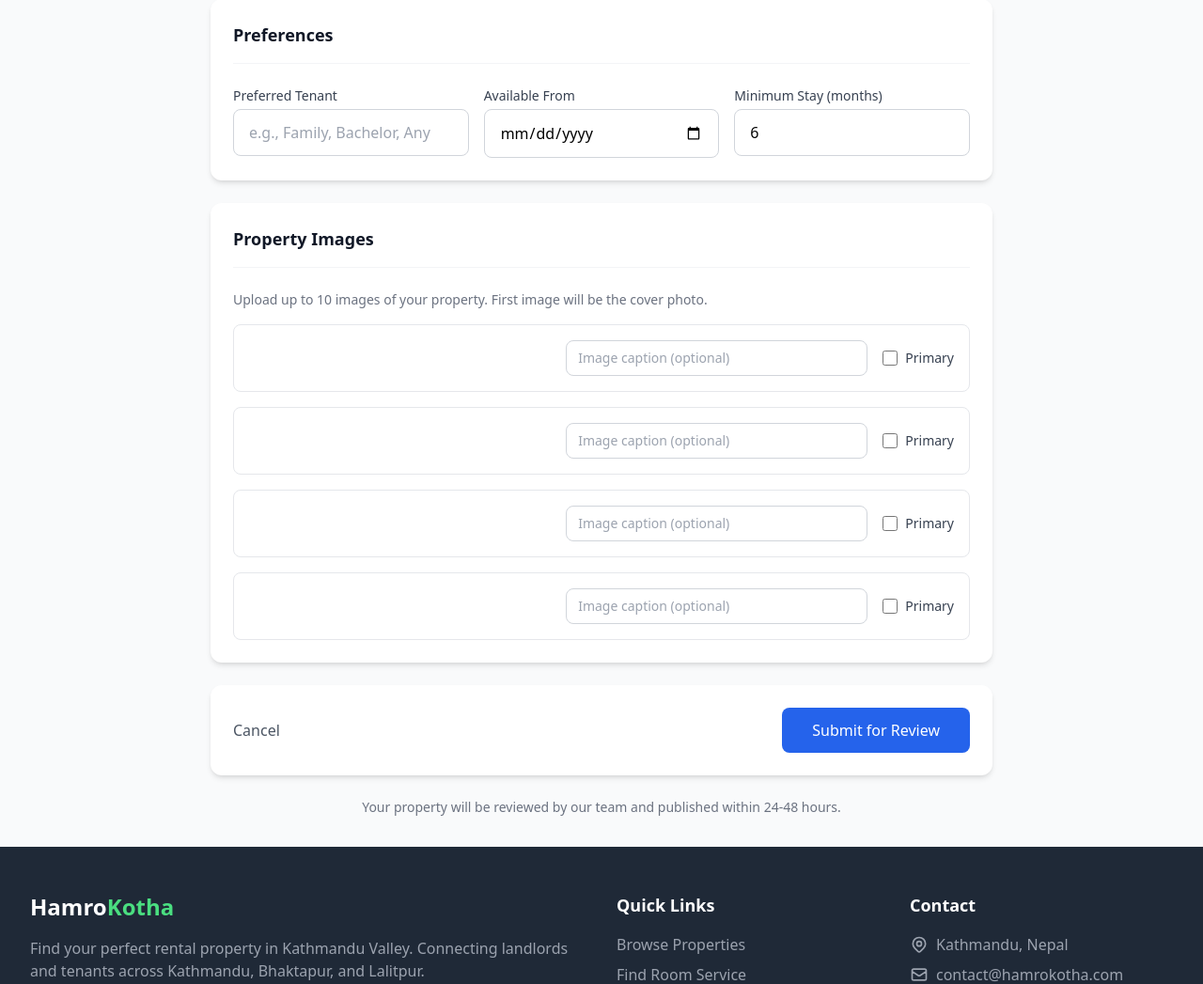
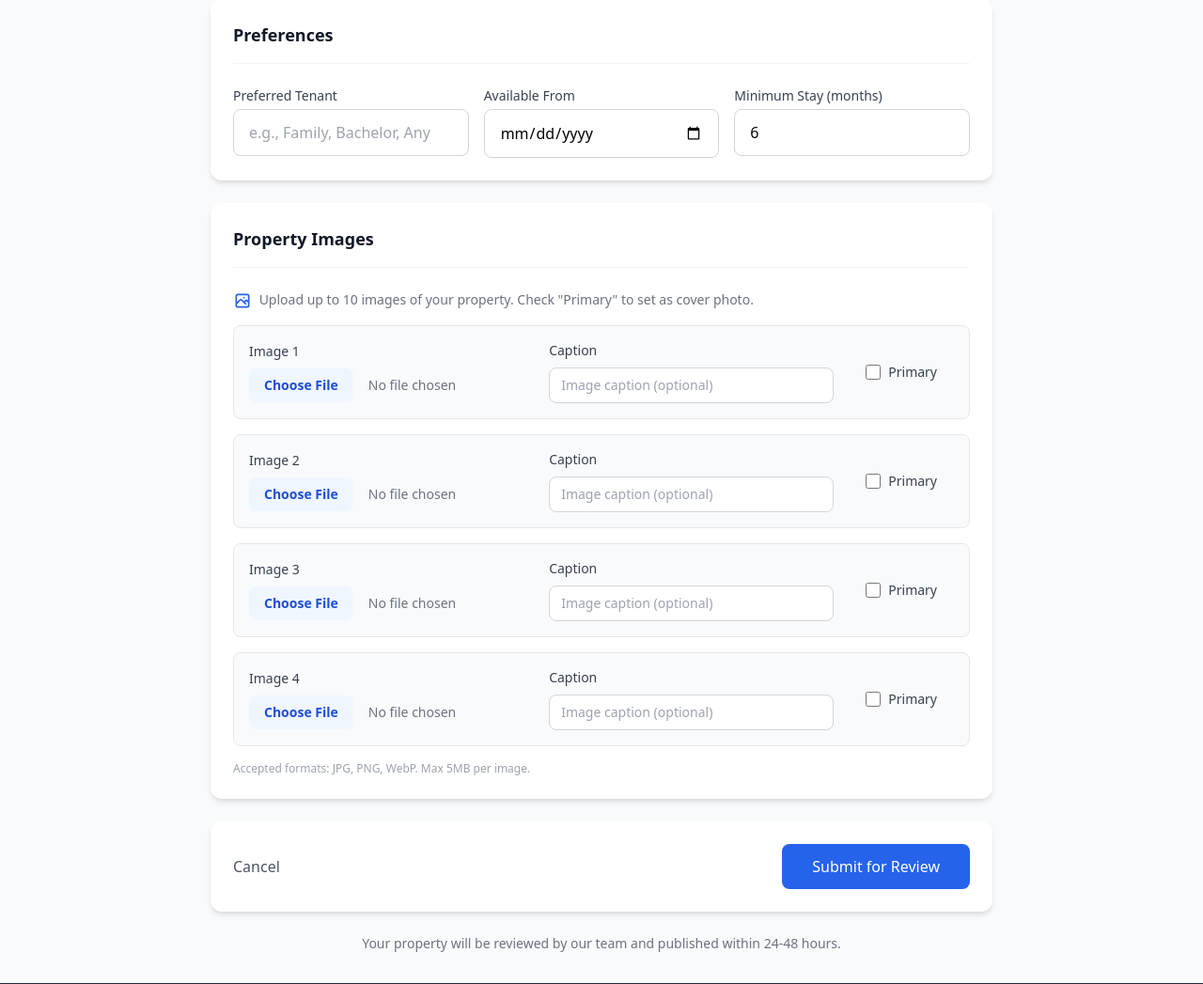
Before and after one commit to shivraj598/Hamrokotha-rental-web-application, a Django app: page /properties/create/ in a window 1280 px wide. Shown: the part 2031-3078 px from the top of the page at 94% size. Run offline with Django 5.2, Linux system fonts and the light colour scheme; the visitor is signed in with stand-in values (Sample User, id 1); data that the repository does not hold is empty; some libraries are stand-ins or nearby versions.

Commit message:
fix: Make image upload visible in property create/edit forms

```diff
--- a/apps/properties/forms.py
+++ b/apps/properties/forms.py
@@ -139,8 +139,8 @@ class PropertyImageForm(forms.ModelForm):
         model = PropertyImage
         fields = ['image', 'caption', 'is_primary']
         widgets = {
-            'image': forms.FileInput(attrs={
-                'class': 'hidden',
+            'image': forms.ClearableFileInput(attrs={
+                'class': 'block w-full text-sm text-gray-500 file:mr-4 file:py-2 file:px-4 file:rounded-lg file:border-0 file:text-sm file:font-semibold file:bg-primary-50 file:text-primary-700 hover:file:bg-primary-100 cursor-pointer',
                 'accept': 'image/*'
             }),
             'caption': forms.TextInput(attrs={
--- a/templates/properties/create.html
+++ b/templates/properties/create.html
@@ -230,26 +230,42 @@
                     Property Images
                 </h2>
 
-                <p class="text-sm text-gray-500 mb-4">Upload up to 10 images of your property. First image will be the cover photo.</p>
+                <p class="text-sm text-gray-500 mb-4">
+                    <svg class="inline w-5 h-5 mr-1 text-primary-600" fill="none" stroke="currentColor" viewBox="0 0 24 24">
+                        <path stroke-linecap="round" stroke-linejoin="round" stroke-width="2" d="M4 16l4.586-4.586a2 2 0 012.828 0L16 16m-2-2l1.586-1.586a2 2 0 012.828 0L20 14m-6-6h.01M6 20h12a2 2 0 002-2V6a2 2 0 00-2-2H6a2 2 0 00-2 2v12a2 2 0 002 2z"></path>
+                    </svg>
+                    Upload up to 10 images of your property. Check "Primary" to set as cover photo.
+                </p>
 
                 {{ image_formset.management_form }}
 
                 <div class="space-y-4">
                     {% for image_form in image_formset %}
-                        <div class="flex items-center gap-4 p-4 border border-gray-200 rounded-lg">
-                            <div class="flex-1">
+                        <div class="p-4 border border-gray-200 rounded-lg bg-gray-50 hover:bg-white transition">
+                            <div class="grid grid-cols-1 md:grid-cols-12 gap-4 items-center">
+                                <div class="md:col-span-5">
+                                    <label class="block text-sm font-medium text-gray-700 mb-2">Image {{ forloop.counter }}</label>
                                     {{ image_form.image }}
                                 </div>
-                            <div class="flex-1">
+                                <div class="md:col-span-5">
+                                    <label class="block text-sm font-medium text-gray-700 mb-2">Caption</label>
                                     {{ image_form.caption }}
                                 </div>
-                            <label class="inline-flex items-center">
+                                <div class="md:col-span-2 flex items-center justify-center">
+                                    <label class="inline-flex items-center cursor-pointer">
                                         {{ image_form.is_primary }}
                                         <span class="ml-2 text-sm text-gray-700">Primary</span>
                                     </label>
                                 </div>
+                            </div>
+                            {% if image_form.errors %}
+                                <div class="mt-2 text-sm text-red-600">{{ image_form.errors }}</div>
+                            {% endif %}
+                        </div>
                     {% endfor %}
                 </div>
+
+                <p class="mt-4 text-xs text-gray-400">Accepted formats: JPG, PNG, WebP. Max 5MB per image.</p>
             </div>
 
             <!-- Submit -->
```
Also changed, not shown: templates/properties/edit.html (+23 -5 lines). Lines whose indentation alone changed are shown as unchanged.
